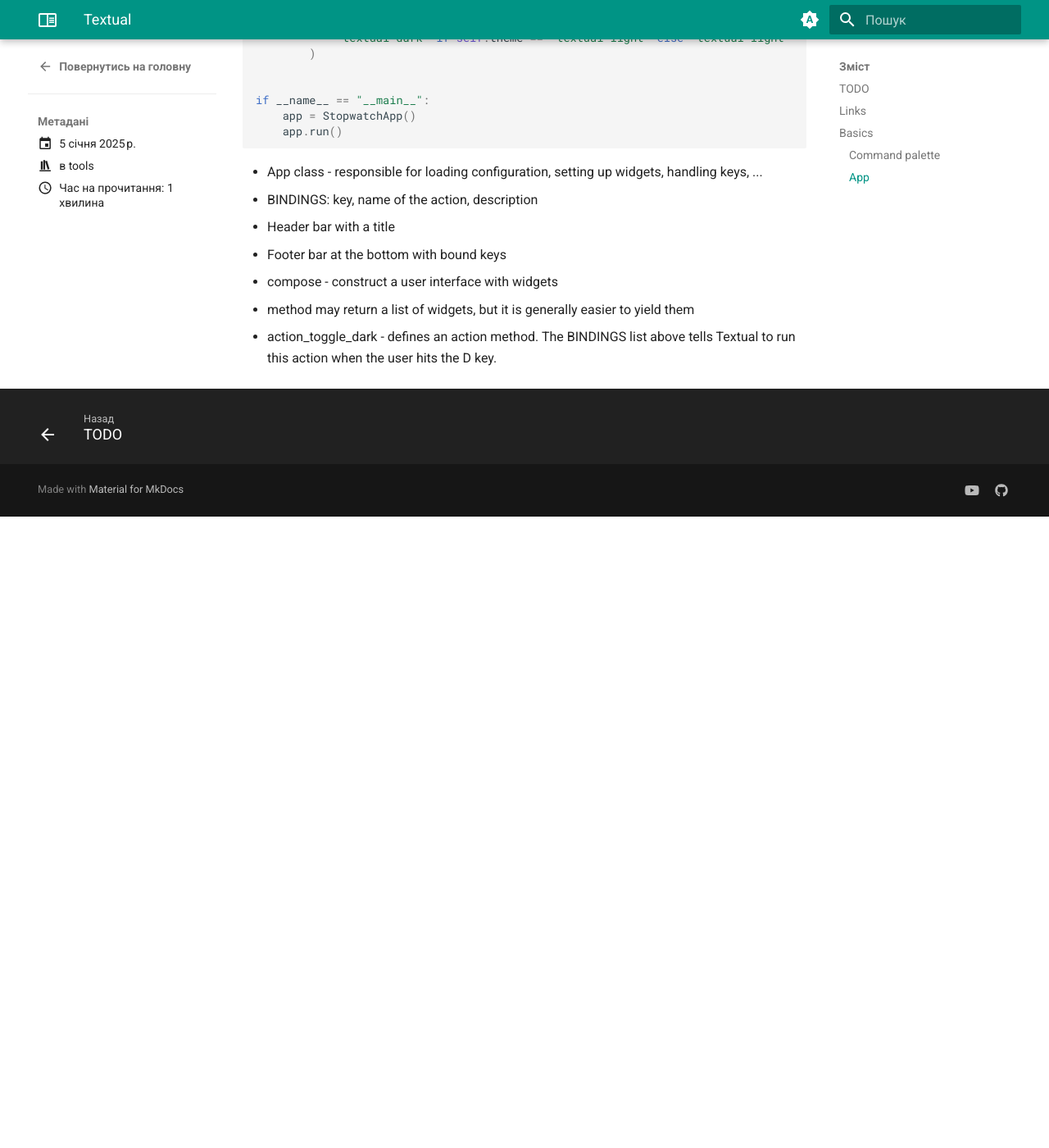
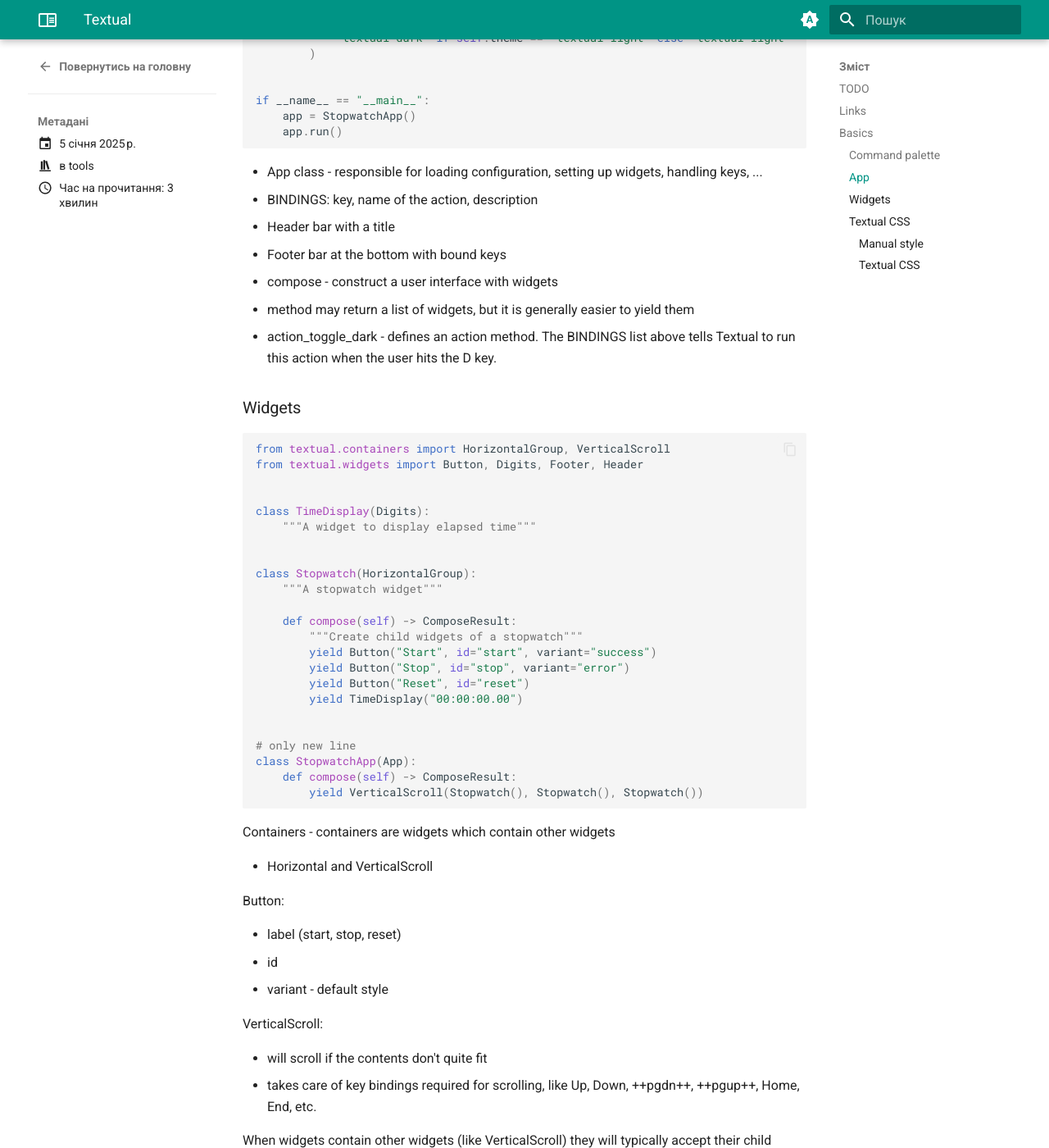
Before and after one commit to natenka/ttl-site, an MkDocs documentation site: the page built from docs/blog/posts/textual-intro.md, in a window 1280 px wide and 1400 px high, scrolled down 1405 px. Shown: the whole window at 82% size. Built offline with MkDocs 1.6.1 and Material for MkDocs 9.7.7, drawn with Linux system fonts in a browser that asks for light colours; before the commit the page ends 2035 px from its top, so only the background shows below that; some of the changed text lies outside the part shown.

Commit message:
UPD textual notes

````diff
--- a/docs/blog/posts/textual-intro.md
+++ b/docs/blog/posts/textual-intro.md
@@ -83,3 +83,162 @@
 * compose - construct a user interface with widgets
   * method may return a list of widgets, but it is generally easier to yield them
 * action_toggle_dark - defines an action method. The BINDINGS list above tells Textual to run this action when the user hits the D key.
+
+### Widgets
+
+```python
+from textual.containers import HorizontalGroup, VerticalScroll
+from textual.widgets import Button, Digits, Footer, Header
+
+
+class TimeDisplay(Digits):
+    """A widget to display elapsed time"""
+
+
+class Stopwatch(HorizontalGroup):
+    """A stopwatch widget"""
+
+    def compose(self) -> ComposeResult:
+        """Create child widgets of a stopwatch"""
+        yield Button("Start", id="start", variant="success")
+        yield Button("Stop", id="stop", variant="error")
+        yield Button("Reset", id="reset")
+        yield TimeDisplay("00:00:00.00")
+
+
+# only new line
+class StopwatchApp(App):
+    def compose(self) -> ComposeResult:
+        yield VerticalScroll(Stopwatch(), Stopwatch(), Stopwatch())
+```
+
+Containers - containers are widgets which contain other widgets
+
+* Horizontal and VerticalScroll
+
+
+Button:
+
+* label (start, stop, reset)
+* id
+* variant - default style
+
+
+VerticalScroll:
+
+* will scroll if the contents don't quite fit
+* takes care of key bindings required for scrolling, like Up, Down, ++pgdn++, ++pgup++, Home, End, etc.
+
+
+When widgets contain other widgets (like VerticalScroll) they will typically
+accept their child widgets as positional arguments. So the line
+``yield VerticalScroll(Stopwatch(), Stopwatch(), Stopwatch())`` creates a VerticalScroll
+containing three Stopwatch widgets.
+
+
+### Textual CSS
+
+
+#### Manual style
+
+Every widget has a styles object with a number of attributes that impact how
+the widget will appear.
+
+```python
+self.styles.background = "blue"
+self.styles.color = "white"
+```
+
+#### Textual CSS
+
+```css
+Stopwatch {
+    background: $boost;
+    height: 5;
+    margin: 1;
+    min-width: 50;
+    padding: 1;
+}
+
+TimeDisplay {
+    text-align: center;
+    color: $foreground-muted;
+    height: 3;
+}
+
+Button {
+    width: 16;
+}
+
+#start {
+    dock: left;
+}
+
+#stop {
+    dock: left;
+    display: none;
+}
+
+#reset {
+    dock: right;
+}
+```
+
+``background: $boost`` sets the background color to ``$boost``. The $ prefix picks a
+pre-defined color from the builtin theme. There are other ways to specify
+colors such as "blue" or rgb(20,46,210).
+
+
+
+When the declaration begins with a ``#`` then the styles will be applied to widgets
+with a matching "id" attribute. We've set an ID on the Button widgets we
+yielded in compose. For instance the first button has id="start" which matches
+#start in the CSS.
+
+```css
+#start {
+    dock: left;
+}
+```
+
+Hide
+
+```css
+#stop {
+    dock: left;
+    display: none;
+}
+
+```
+
+#### Dynamic CSS
+
+CSS class
+
+```
+.started {
+    background: $success-muted;
+    color: $text;
+}
+
+.started TimeDisplay {
+    color: $foreground;
+}
+
+.started #start {
+    display: none
+}
+
+.started #stop {
+    display: block
+}
+
+.started #reset {
+    visibility: hidden
+}
+```
+
+
+Combining the two selectors with a space ``.started #start`` creates a new
+selector that will match the start button only if it is also inside a container
+with a CSS class of "started".
````
Also changed, not shown: 2 other files.
